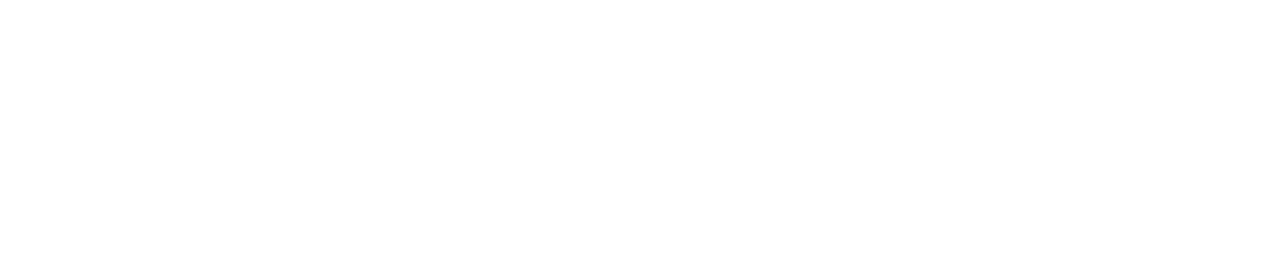
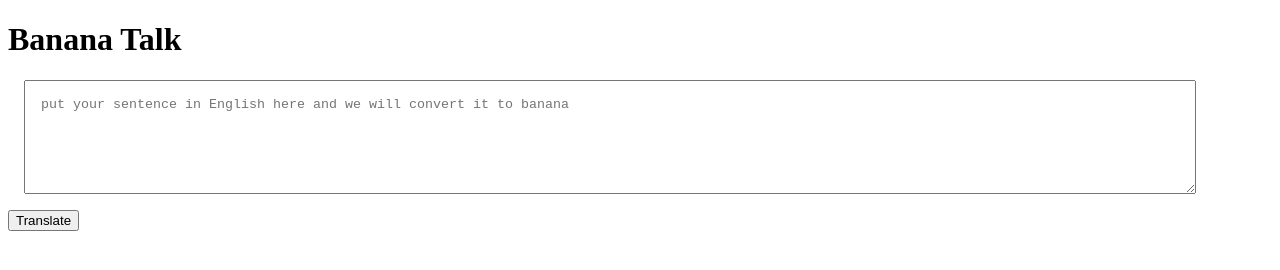
Before and after one commit to AyushGupta93/Banana-Talk, a plain HTML site: page index.html in a window 1280 px wide. Drawn offline with Linux system fonts and the light colour scheme.

Commit message:
taking input and console

```diff
--- /dev/null
+++ b/app.js
@@ -0,0 +1,13 @@
+// var userdata = prompt('What is your name?');
+// var welcomeUser= 'welcome ' + userdata;
+// alert(welcomeUser);
+
+var btnTranslate = document.querySelector("#btn-translate");
+var textInput = document.querySelector("#txt-input");
+
+function clickEventHandler() {
+    console.log("clicked");
+    console.log("input", textInput.value);
+};
+
+btnTranslate.addEventListener("click", clickEventHandler);
--- a/index.html
+++ b/index.html
@@ -1,11 +1,28 @@
 <!DOCTYPE html>
 <html lang="en">
+
 <head>
     <meta charset="UTF-8">
     <meta name="viewport" content="width=device-width, initial-scale=1.0">
     <title>Banana Talk</title>
+    <style>
+        textarea {
+            width: 90%;
+            display: block;
+            margin: 1rem;
+            height: 10vh;
+            padding: 1rem;
+        }
+    </style>
 </head>
+
 <body>
+    <h1>Banana Talk</h1>
+    <textarea id="txt-input"
+        placeholder="put your sentence in English here and we will convert it to banana"></textarea>
+    <button id="btn-translate">Translate</button>
 
+    <script src="app.js"></script>
 </body>
+
 </html>
```
